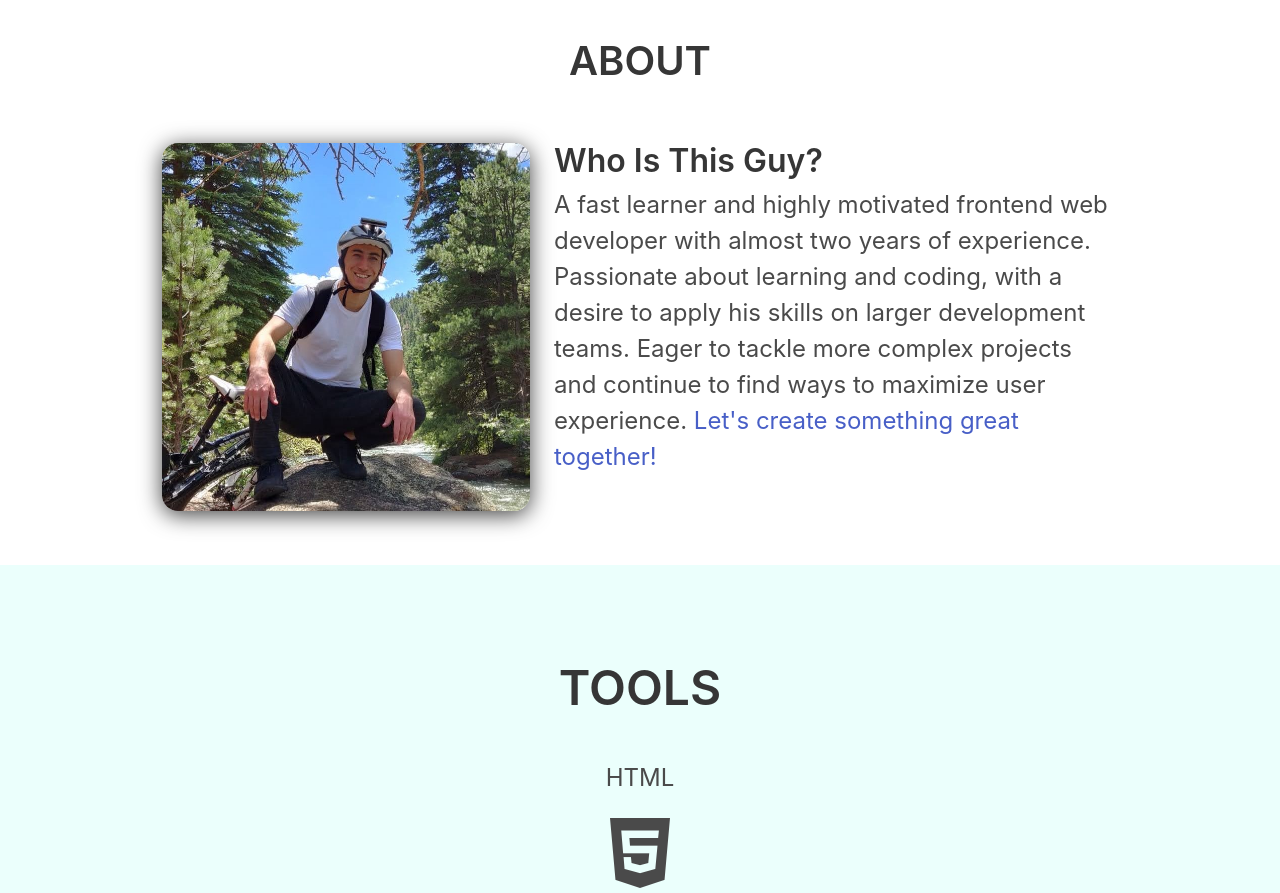
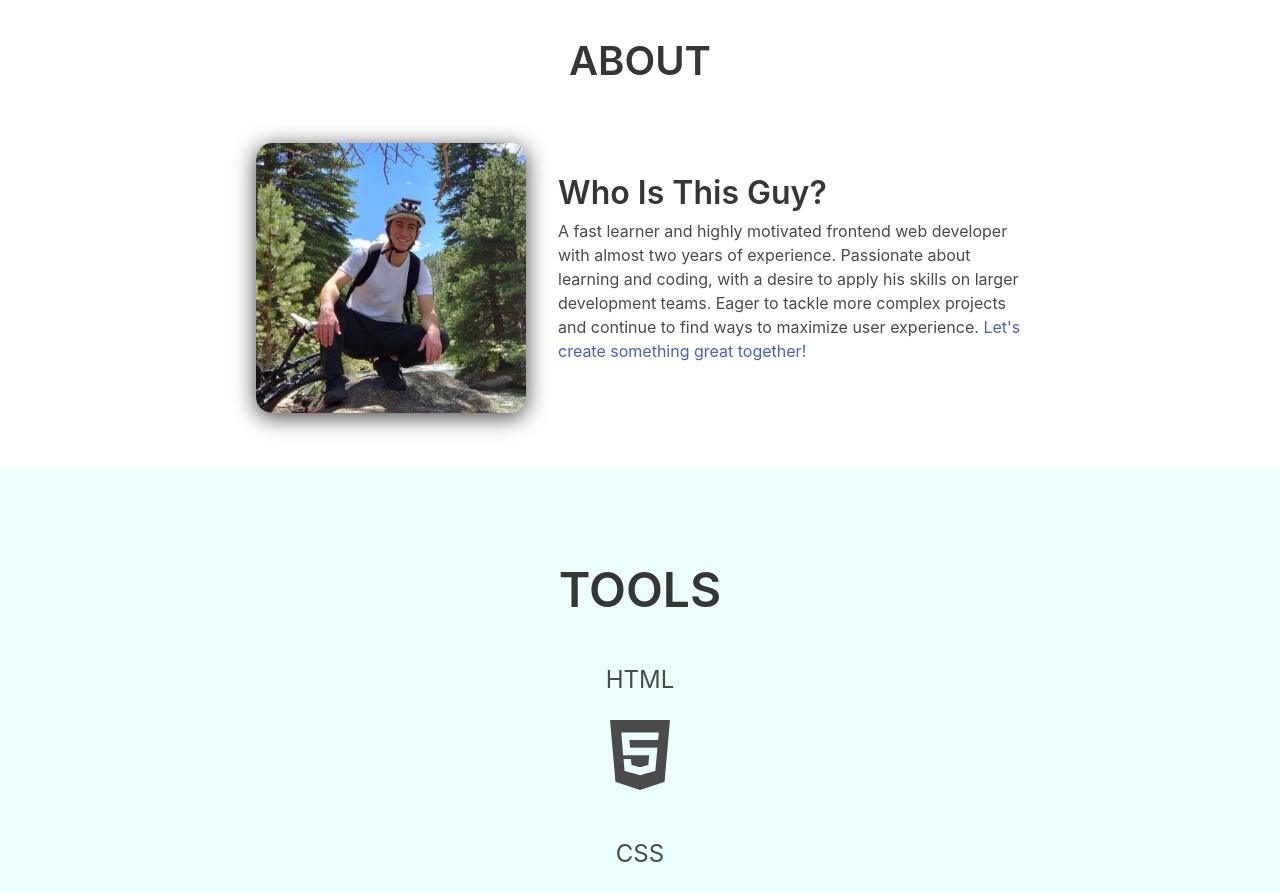
Before and after one commit to salymk/salym-portfolio, a React (Create React App) app: page / in a window 1280 px wide. Shown: the part 860-1753 px from the top of the page. Built offline with nearby package versions, Linux system fonts and the light colour scheme.

Commit message:
Vertically centered column

```diff
--- a/src/sections/main-content/about/AboutMe.js
+++ b/src/sections/main-content/about/AboutMe.js
@@ -4,19 +4,19 @@ import Salym2 from '../../../images/mountain-salym.jpg';
 
 const AboutMe = () => {
 	return (
-		<div className='columns is-centered mt-6'>
-			<div className='column is-4'>
+		<div className='columns is-vcentered is-centered mt-6'>
+			<div className='column is-3'>
 				<img
 					className='custom-img'
 					src={Salym2}
 					alt='Salym Akhmedov in the mountains'
 				/>
 			</div>
-			<div className='column is-6 is-mobile'>
+			<div className='column ml-2 is-5 is-mobile'>
 				<h1 className='title mb-2 is-3 is-size-4-mobile has-text-centered-mobile'>
 					Who Is This Guy?
 				</h1>
-				<div className='content has-text-centered-mobile is-size-6-mobile is-size-6-tablet is-size-4-widescreen'>
+				<div className='content has-text-centered-mobile is-size-6-mobile is-size-6-tablet is-size-6-widescreen'>
 					<p className='mb-5'>
 						A fast learner and highly motivated frontend web developer with
 						almost two years of experience. Passionate about learning and
```
